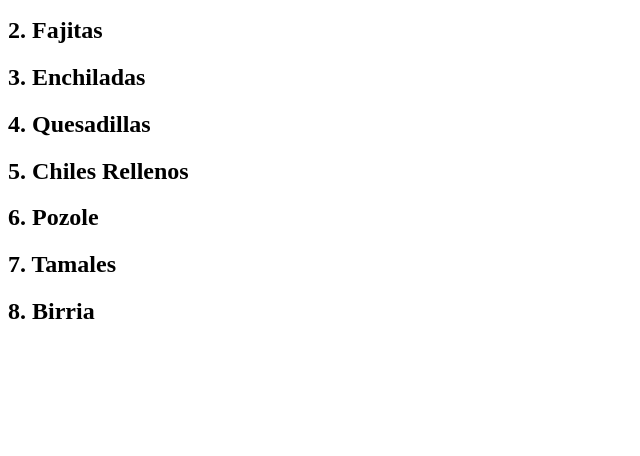
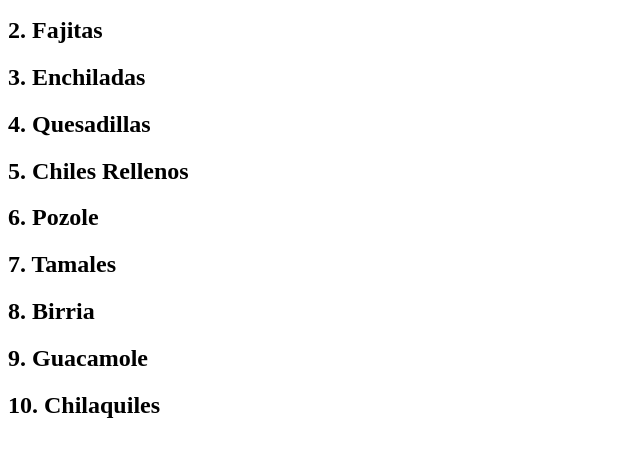
Before and after one commit to Brandoon13R/Apap, a plain HTML site: page Comida.html in a window 1280 px wide. Shown: the part 110-566 px from the top of the page, without its empty margins (0-640 px from the left). Drawn offline with Linux system fonts and the light colour scheme.

Commit message:
Mas comida

```diff
--- a/Comida.html
+++ b/Comida.html
@@ -15,5 +15,7 @@
     <h2>6. Pozole</h2>
     <h2>7. Tamales</h2>
     <h2>8. Birria </h2>
+    <h2>9. Guacamole</h2>
+    <h2>10. Chilaquiles</h2>
 </body>
 </html>
```
